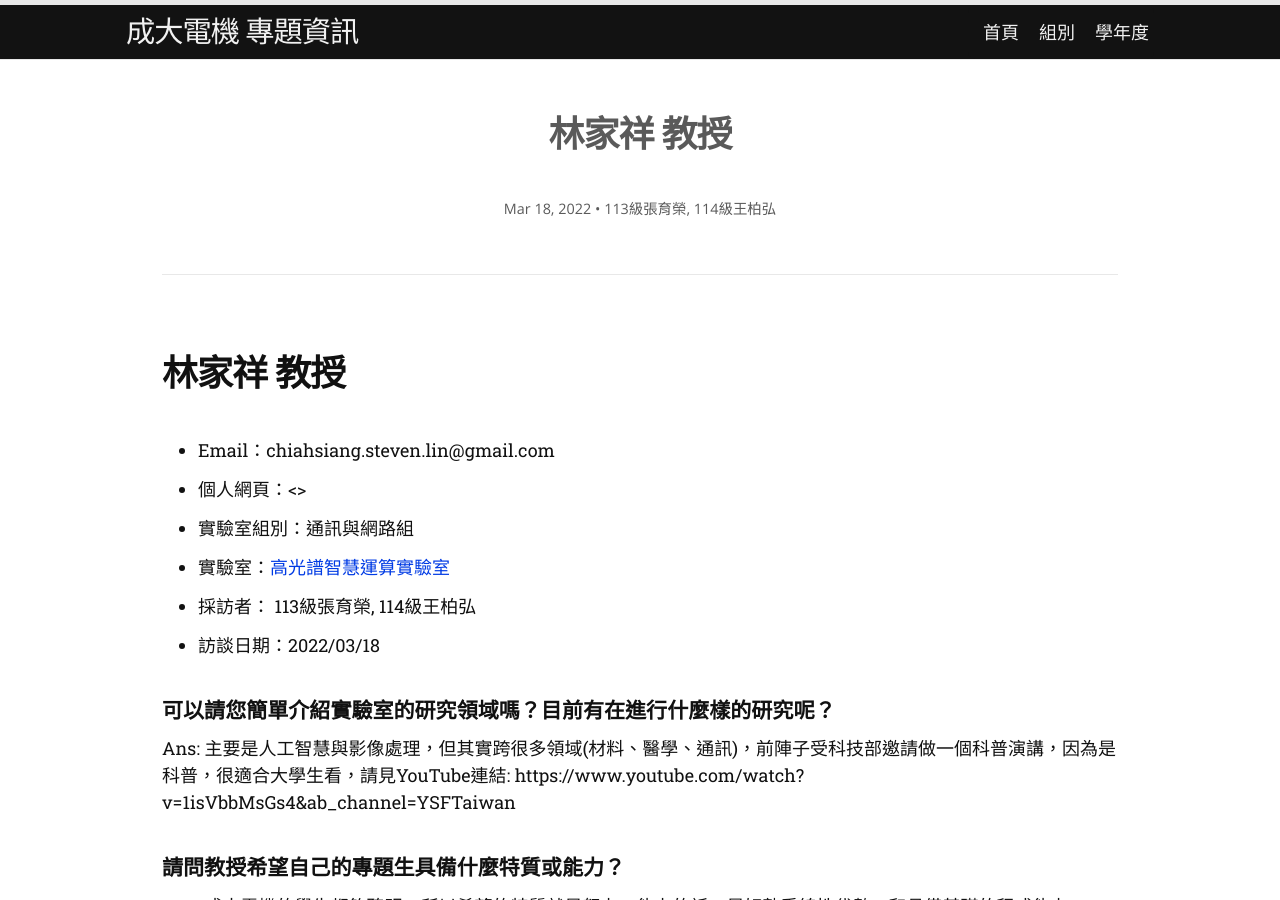
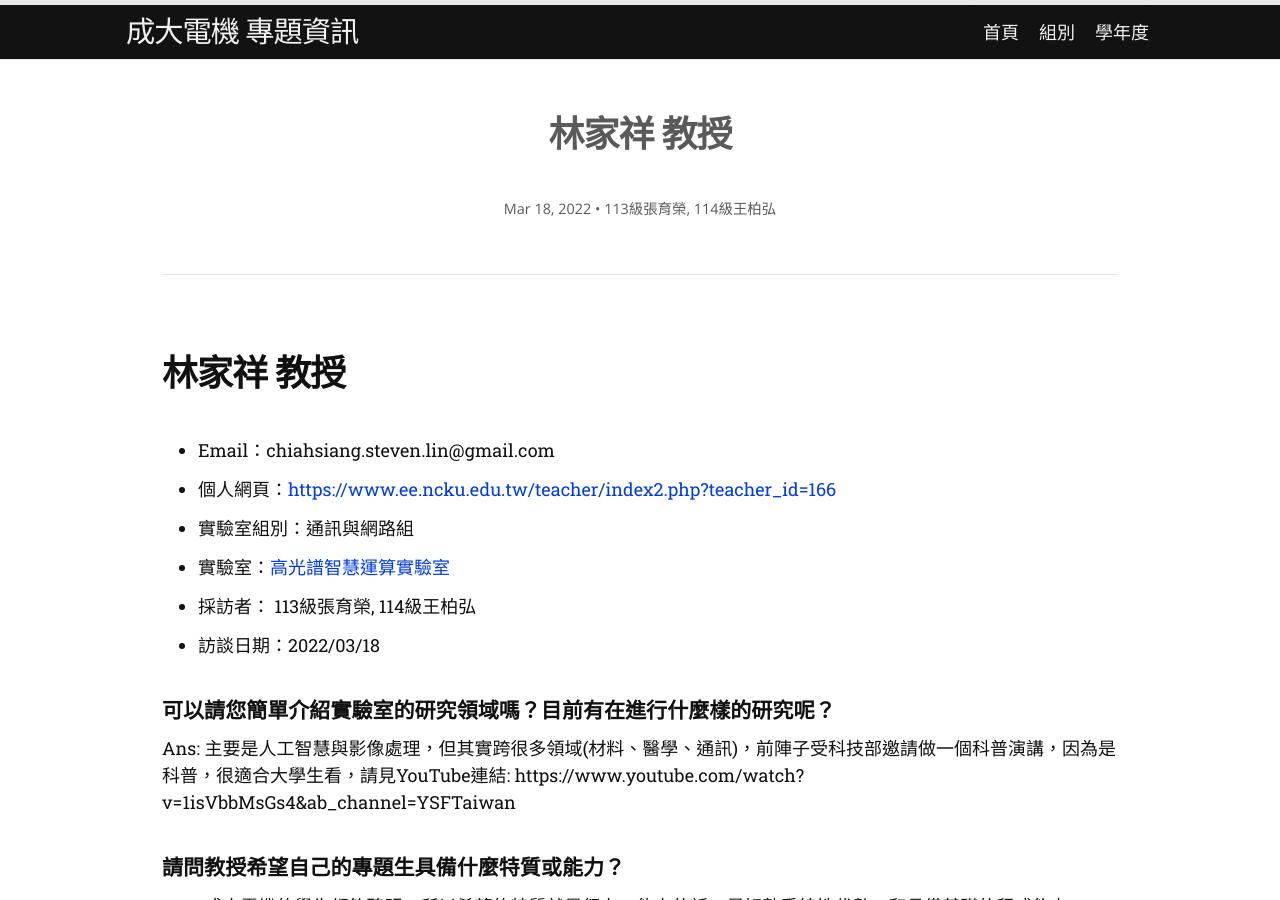
Before and after one commit to NCKUEESA/undergraduate-project, a Jekyll site: the page built from _posts/2022-03-18-CH_Lin.md, in a window 1280 px wide and 900 px high. Built offline with Jekyll 4.4.1, drawn with Linux system fonts in a browser that asks for light colours; some web fonts are replaced.

Commit message:
Update 2022-03-18-CH_Lin.md

```diff
--- a/_posts/2022-03-18-CH_Lin.md
+++ b/_posts/2022-03-18-CH_Lin.md
@@ -13,7 +13,7 @@ author: 113級張育榮, 114級王柏弘
 # 林家祥 教授
 
 - Email：chiahsiang.steven.lin@gmail.com
-- 個人網頁：<{{ [page.profile](https://www.ee.ncku.edu.tw/teacher/index2.php?teacher_id=166) }}>
+- 個人網頁：[{{ page.profile}}](https://www.ee.ncku.edu.tw/teacher/index2.php?teacher_id=166)
 - 實驗室組別：通訊與網路組
 - 實驗室：[{{ page.lab }}](http://powerlab.ee.ncku.edu.tw/)
 - 採訪者： 113級張育榮, 114級王柏弘
```
